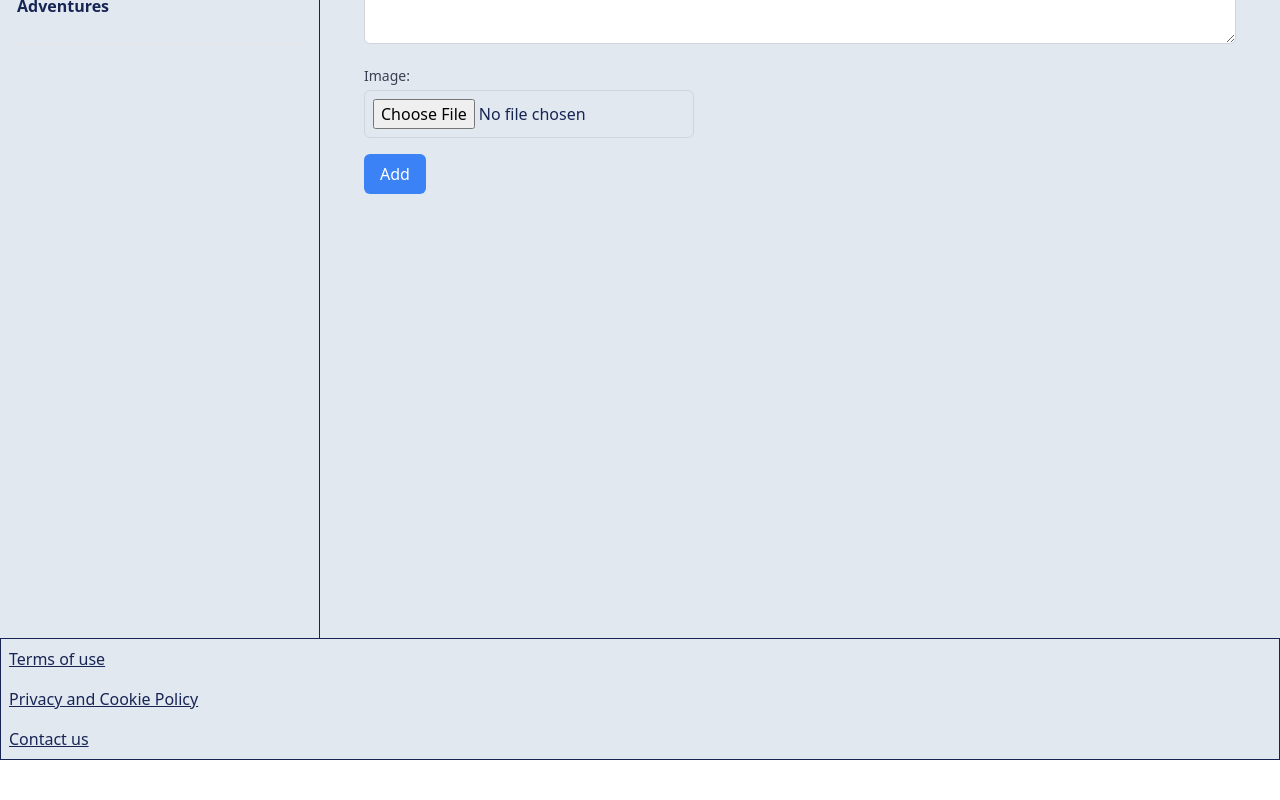
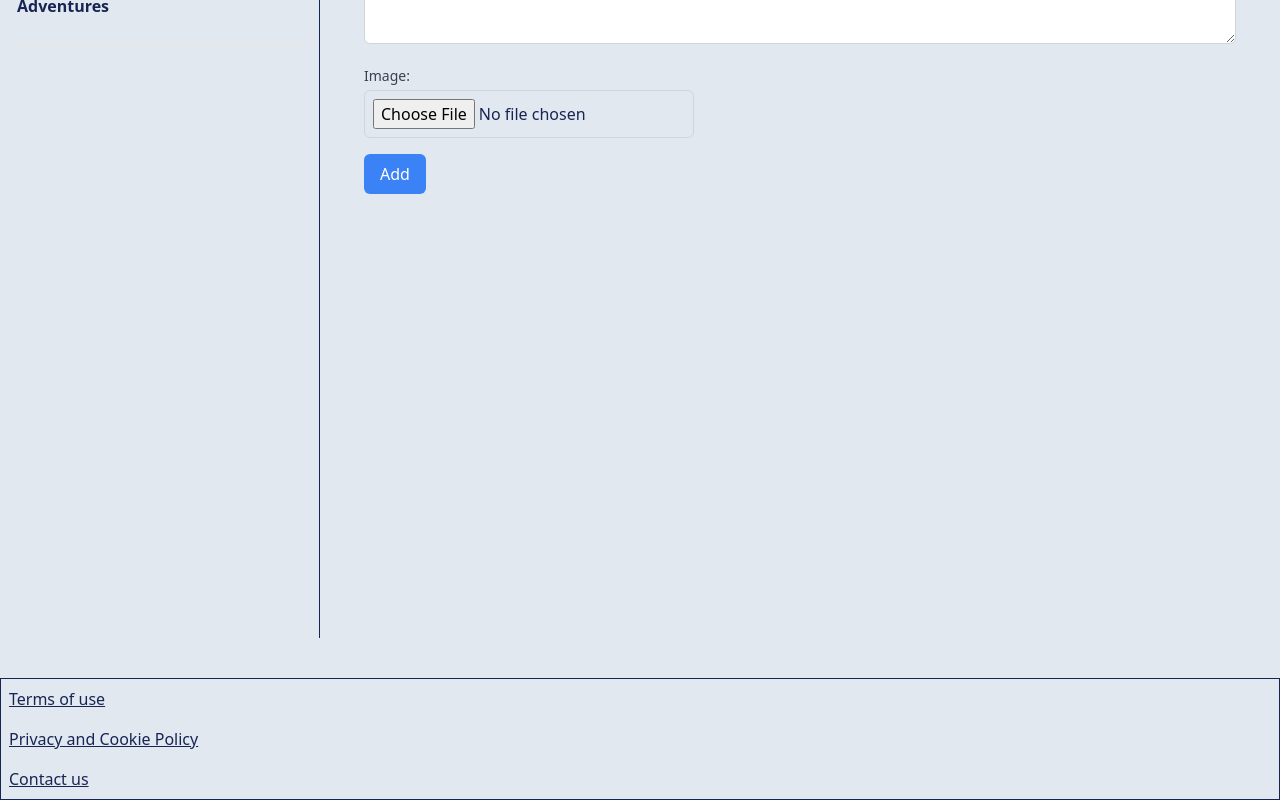
Before and after one commit to TamiJessica-Rodriguez/weather, a React (Vite) app: page /dashboard/activities in a window 1280 px wide. Shown: the part 299-1099 px from the top of the page. Before the commit the page ends 1059 px from the top, so only its background shows below. Built offline with nearby package versions, Linux system fonts and the light colour scheme; a web font is replaced by a local one.

Commit message:
Updated design

```diff
--- a/src/Activities.tsx
+++ b/src/Activities.tsx
@@ -53,7 +53,7 @@
             <img
               src={post.imageUrl}
               alt={post.name}
-              className="mt-2 max-w-full h-auto rounded-md"
+              className=" max-w-full h-auto rounded-md"
             />
           </div>
         ))}
--- a/src/Footer.tsx
+++ b/src/Footer.tsx
@@ -1,6 +1,6 @@
 export default function Footer() {
   return (
-    <footer className="flex h-30 text-white">
+    <footer className="flex h-30 text-white mt-10">
       <div className="flex-1 border border-blue-950 gap-3 text-blue-950 flex-col justify-start items-center">
         <div className="flex-1 p-2 underline font-extralight">Terms of use</div>
         <div className="flex-1 p-2 underline font-extralight">
```
